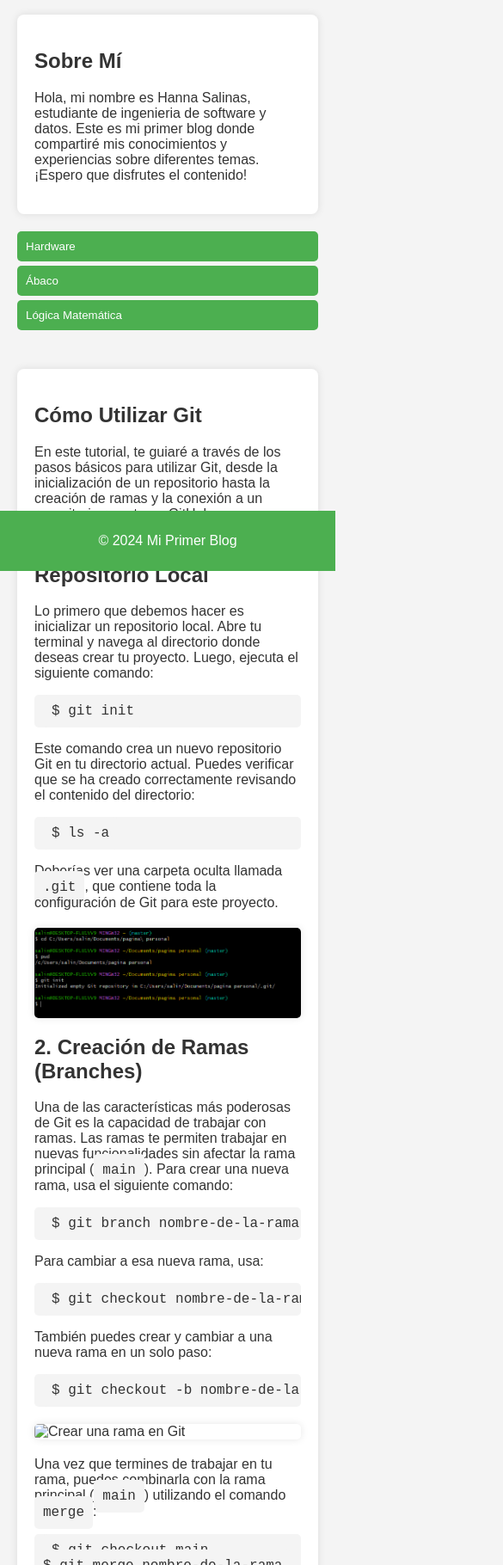
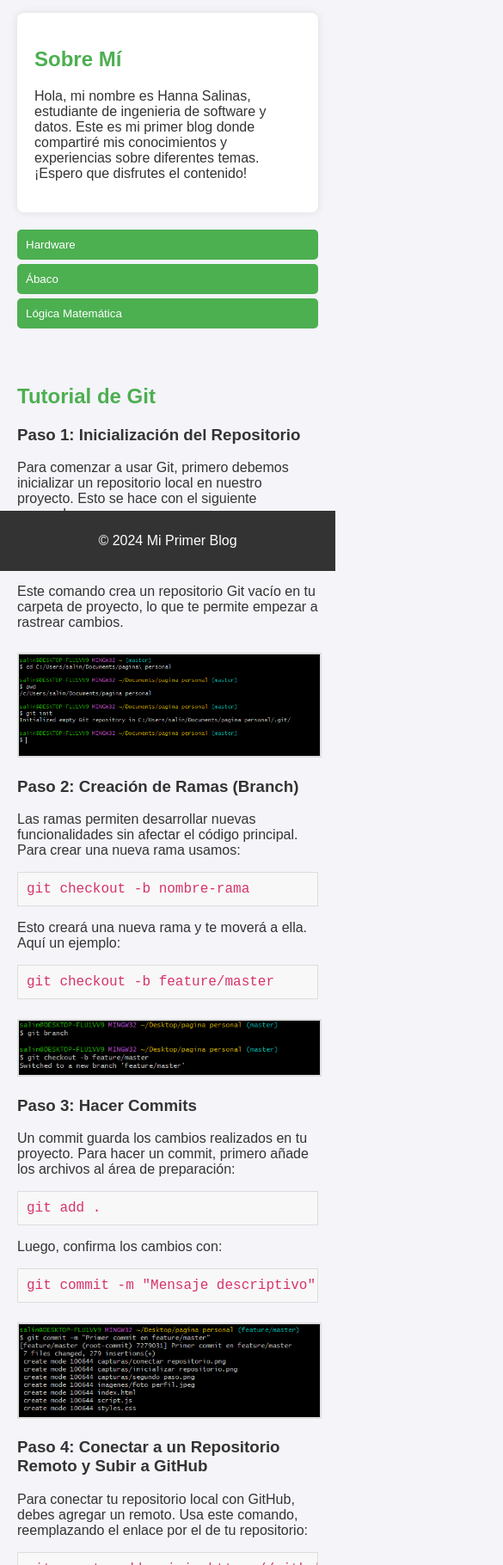
Before and after one commit to HannaSalinas/Tutorial-para-git, a plain HTML site: page index.html in a window 390 px wide. Shown: the part 180-2000 px from the top of the page at 86% size, 585 px wide, since content can reach past the window. Drawn offline with Linux system fonts and the light colour scheme.

Commit message:
Agregar imagenes y codigo

```diff
--- a/index.html
+++ b/index.html
@@ -39,46 +39,54 @@
     </main>
 
     <main>
-        <!-- Nueva Sección del Tutorial de Git -->
-        <section class="git-tutorial">
-            <h2>Cómo Utilizar Git</h2>
-            <p>En este tutorial, te guiaré a través de los pasos básicos para utilizar Git, desde la inicialización de un repositorio hasta la creación de ramas y la conexión a un repositorio remoto en GitHub.</p>
+        <section id="tutorial-git">
+            <h2>Tutorial de Git</h2>
 
-            <h2>1. Inicialización del Repositorio Local</h2>
-            <p>Lo primero que debemos hacer es inicializar un repositorio local. Abre tu terminal y navega al directorio donde deseas crear tu proyecto. Luego, ejecuta el siguiente comando:</p>
-            <pre><code>$ git init</code></pre>
-            <p>Este comando crea un nuevo repositorio Git en tu directorio actual. Puedes verificar que se ha creado correctamente revisando el contenido del directorio:</p>
-            <pre><code>$ ls -a</code></pre>
-            <p>Deberías ver una carpeta oculta llamada <code>.git</code>, que contiene toda la configuración de Git para este proyecto.</p>
+            <!-- Paso 1: Inicializar el repositorio -->
+            <article>
+                <h3>Paso 1: Inicialización del Repositorio</h3>
+                <p>Para comenzar a usar Git, primero debemos inicializar un repositorio local en nuestro proyecto. Esto se hace con el siguiente comando:</p>
+                <pre><code>git init</code></pre>
+                <p>Este comando crea un repositorio Git vacío en tu carpeta de proyecto, lo que te permite empezar a rastrear cambios.</p>
+                <!-- Aquí puedes agregar una captura de pantalla -->
+                <img src="capturas/inicializar repositorio.png" alt="Inicializar repositorio" class="tutorial-img">
+            </article>
 
-            <img src="capturas/inicializar repositorio.png" alt="Inicializar un repositorio en Git" class="screenshot">
+            <!-- Paso 2: Crear una rama -->
+            <article>
+                <h3>Paso 2: Creación de Ramas (Branch)</h3>
+                <p>Las ramas permiten desarrollar nuevas funcionalidades sin afectar el código principal. Para crear una nueva rama usamos:</p>
+                <pre><code>git checkout -b nombre-rama</code></pre>
+                <p>Esto creará una nueva rama y te moverá a ella. Aquí un ejemplo:</p>
+                <pre><code>git checkout -b feature/master</code></pre>
+                <!-- Aquí puedes agregar una captura de pantalla -->
+                <img src="capturas/crear rama.png" alt="Creación de ramas" class="tutorial-img">
+            </article>
 
+            <!-- Paso 3: Hacer commits -->
+            <article>
+                <h3>Paso 3: Hacer Commits</h3>
+                <p>Un commit guarda los cambios realizados en tu proyecto. Para hacer un commit, primero añade los archivos al área de preparación:</p>
+                <pre><code>git add .</code></pre>
+                <p>Luego, confirma los cambios con:</p>
+                <pre><code>git commit -m "Mensaje descriptivo"</code></pre>
+                <!-- Aquí puedes agregar una captura de pantalla -->
+                <img src="capturas/hacer commit.png" alt="Hacer commits" class="tutorial-img">
+            </article>
 
-            <h2>2. Creación de Ramas (Branches)</h2>
-            <p>Una de las características más poderosas de Git es la capacidad de trabajar con ramas. Las ramas te permiten trabajar en nuevas funcionalidades sin afectar la rama principal (<code>main</code>). Para crear una nueva rama, usa el siguiente comando:</p>
-            <pre><code>$ git branch nombre-de-la-rama</code></pre>
-            <p>Para cambiar a esa nueva rama, usa:</p>
-            <pre><code>$ git checkout nombre-de-la-rama</code></pre>
-            <p>También puedes crear y cambiar a una nueva rama en un solo paso:</p>
-            <pre><code>$ git checkout -b nombre-de-la-rama</code></pre>
-
-            <img src="capturas/segundo paso.png" alt="Crear una rama en Git" class="screenshot">
-
-            <p>Una vez que termines de trabajar en tu rama, puedes combinarla con la rama principal (<code>main</code>) utilizando el comando <code>merge</code>:</p>
-            <pre><code>$ git checkout main
-$ git merge nombre-de-la-rama</code></pre>
-
-            <h2>3. Conectar el Repositorio Local con un Repositorio Remoto</h2>
-            <p>Ahora que ya tienes un repositorio local, puedes conectarlo a un repositorio remoto en GitHub para colaborar con otras personas o simplemente para hacer un respaldo. Para ello, primero crea un repositorio en GitHub, luego conecta tu repositorio local al remoto con los siguientes comandos:</p>
-            <pre><code>$ git remote add origin https://github.com/tu-usuario/tu-repositorio.git
-$ git push -u origin main</code></pre>
-
-            <img src="capturas/conectar repositorio.png" alt="Conectar a un repositorio remoto" class="screenshot">
-
-            <p>Ahora, cada vez que realices cambios en tu proyecto, puedes subirlos a GitHub usando:</p>
-            <pre><code>$ git push</code></pre>
+            <!-- Paso 4: Subir el repositorio a GitHub -->
+            <article>
+                <h3>Paso 4: Conectar a un Repositorio Remoto y Subir a GitHub</h3>
+                <p>Para conectar tu repositorio local con GitHub, debes agregar un remoto. Usa este comando, reemplazando el enlace por el de tu repositorio:</p>
+                <pre><code>git remote add origin https://github.com/tu-usuario/tu-repo.git</code></pre>
+                <p>Luego, sube los cambios a GitHub con:</p>
+                <p></p>
+                <pre><code>git push -u origin nombre-rama</code></pre>
+                <!-- Aquí puedes agregar una captura de pantalla -->
+                <img src="capturas/conectar repositorio.png" alt="conectar repositorio a GitHub" class="tutorial-img">
+                <img src="capturas/subir git.png" alt="subir repositorio">
+            </article>
         </section>
-        <!-- Fin de la Sección del Tutorial de Git -->
 
     </main>
 
--- a/styles.css
+++ b/styles.css
@@ -88,82 +88,90 @@ footer {
         height: 100px;
     }
 }
-/* General Styles */
+/* Estilos generales */
 body {
     font-family: Arial, sans-serif;
     margin: 0;
     padding: 0;
+    background-color: #f4f4f9;
     color: #333;
-    background-color: #f4f4f4;
 }
 
+/* Encabezado */
 header {
     background-color: #4CAF50;
     color: white;
+    padding: 15px 0;
     text-align: center;
-    padding: 10px 0;
 }
 
-.profile-container {
-    display: flex;
-    flex-direction: column;
-    align-items: center;
+header h1 {
+    margin: 0;
+    font-size: 2.5em;
 }
 
-.profile-pic {
-    border-radius: 50%;
-    width: 150px;
-    height: 150px;
-    object-fit: cover;
+nav ul {
+    list-style-type: none;
+    margin: 0;
+    padding: 0;
 }
 
-h1 {
-    margin: 10px 0;
+nav ul li {
+    display: inline;
+    margin-right: 20px;
 }
 
+nav ul li a {
+    color: white;
+    text-decoration: none;
+    font-weight: bold;
+}
+
+/* Secciones */
 main {
     padding: 20px;
 }
 
-.about-me, .git-tutorial {
-    background-color: white;
-    padding: 20px;
-    border-radius: 8px;
-    box-shadow: 0 0 10px rgba(0, 0, 0, 0.1);
-    margin-bottom: 20px;
+h2 {
+    color: #4CAF50;
 }
 
-pre, code {
-    background-color: #f4f4f4;
-    padding: 10px;
-    border-radius: 5px;
-    overflow-x: auto;
-    font-family: "Courier New", Courier, monospace;
+h3 {
+    color: #333;
 }
 
-.screenshot {
-    width: 100%;
-    max-width: 600px;
-    display: block;
-    margin: 20px 0;
-    border-radius: 5px;
-    box-shadow: 0 0 10px rgba(0, 0, 0, 0.1);
+/* Estilos para las imágenes */
+.perfil {
+    width: 150px;
+    border-radius: 50%;
 }
 
+.tutorial-img {
+    max-width: 100%;
+    border: 2px solid #ddd;
+    margin-top: 10px;
+}
+
+/* Estilos para código */
+pre {
+    background-color: #f8f8f8;
+    border: 1px solid #ddd;
+    padding: 10px;
+    overflow-x: auto;
+}
+
+code {
+    color: #d6336c;
+    font-family: 'Courier New', Courier, monospace;
+}
+
+/* Pie de página */
 footer {
-    background-color: #4CAF50;
+    text-align: center;
+    background-color: #333;
     color: white;
-    text-align: center;
     padding: 10px 0;
     position: fixed;
     width: 100%;
     bottom: 0;
 }
-
-/* Responsive Design */
-@media (max-width: 600px) {
-    .profile-pic {
-        width: 100px;
-        height: 100px;
-    }
-}
```
